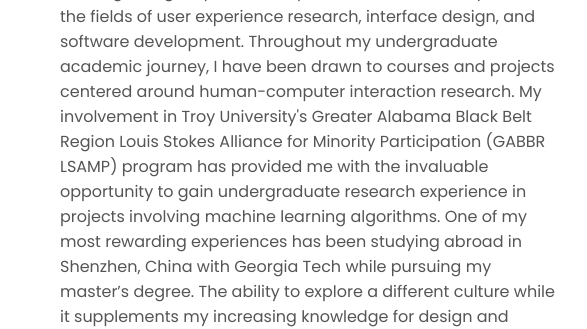
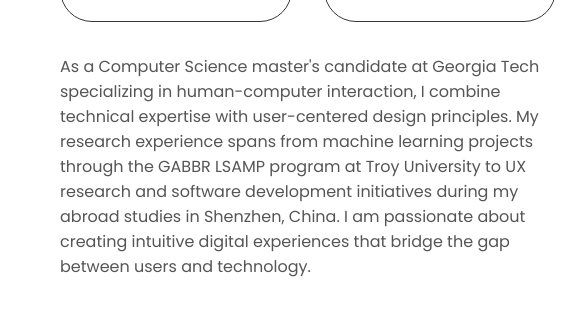
Before and after one commit to Tristand1220/frontend_website, a plain HTML site: page index.html in a window 1280 px wide. Shown: the part 1235-1564 px from the top of the page, 564-1151 px from the left. Drawn offline with Linux system fonts and the light colour scheme.

Commit message:
Update index.html

```diff
--- a/index.html
+++ b/index.html
@@ -75,9 +75,7 @@
                     </div>
                 </div>
                 <div class="text-container">
-                    <p>With a forthcoming master’s degree in computer science from Georgia Institute of Technology and a passion for human-computer interaction and software development, I am eager to gain practical experience in the industry within the fields of user experience research, interface design, and software development.
-                        Throughout my undergraduate academic journey, I have been drawn to courses and projects centered around human-computer interaction research. My involvement in Troy University's Greater Alabama Black Belt Region Louis Stokes Alliance for Minority Participation (GABBR LSAMP) program has provided me with the invaluable opportunity to gain undergraduate research experience in projects involving machine learning algorithms.
-                        One of my most rewarding experiences has been studying abroad in Shenzhen, China with Georgia Tech while pursuing my master’s degree. The ability to explore a different culture while it supplements my increasing knowledge for design and software has aided in my development into becoming a well-rounded designer and engineer. While studying abroad, I have participated in numerous school-funded projects centered in software development and UX research.
+                    <p>As a Computer Science master's candidate at Georgia Tech specializing in human-computer interaction, I combine technical expertise with user-centered design principles. My research experience spans from machine learning projects through the GABBR LSAMP program at Troy University to UX research and software development initiatives during my abroad studies in Shenzhen, China. I am passionate about creating intuitive digital experiences that bridge the gap between users and technology.
                         </p>
                 </div>
             </div>
```
